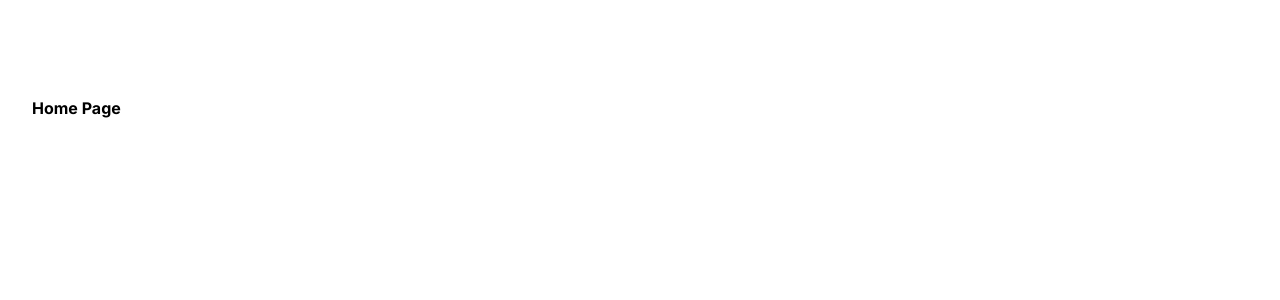
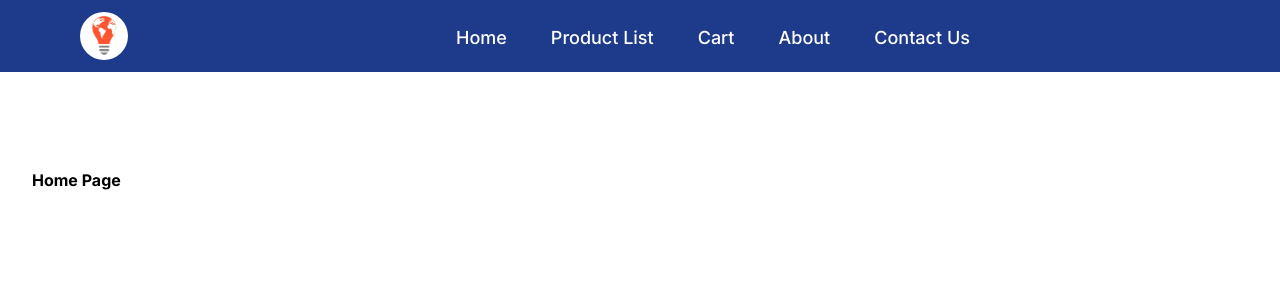
Before and after one commit to Bay-Valley-Tech-Code-Academy/UI-Tool-Kit, a Next.js app: page / in a window 1280 px wide. Shown: the top 300 px of the page. Built offline with nearby package versions, Linux system fonts and the light colour scheme.

Commit message:
start navbar design

```diff
--- a/package.json
+++ b/package.json
@@ -17,6 +17,6 @@
     "postcss": "^8",
     "prettier": "^3.3.3",
     "prettier-plugin-tailwindcss": "^0.6.5",
-    "tailwindcss": "^3.4.1"
+    "tailwindcss": "^3.4.8"
   }
 }
--- /dev/null
+++ b/src/app/components/navbar.js
@@ -0,0 +1,21 @@
+import React from 'react'
+import Image from 'next/image'
+import bvtlogo from '../images/bvt-logo.png'
+
+export default function Navbar() {
+
+    return (
+        <nav className="flex sticky bg-blue-900 opacity-100 p-3 px-20 gap-80">
+            <div className="flex justify-start">
+                <Image src={bvtlogo} className="w-12 rounded-full" />
+            </div>
+            <div className="flex justify-end gap-7 mt-1 text-white font-medium text-lg">
+                <button className="hover:bg-gradient-to-r from-indigo-500 to-violet-700 p-2 rounded-lg cursor-pointer">Home</button>
+                <button className="hover:bg-blue-600 p-2 rounded-lg cursor-pointer">Product List</button>
+                <button className="hover:bg-blue-600 p-2 rounded-lg cursor-pointer">Cart</button>
+                <button className="hover:bg-blue-600 p-2 rounded-lg cursor-pointer">About</button>
+                <button className="hover:bg-blue-600 p-2 rounded-lg cursor-pointer">Contact Us</button>
+            </div>
+        </nav>
+    )
+}
--- a/src/app/page.js
+++ b/src/app/page.js
@@ -1,9 +1,14 @@
+import React from 'react'
+import Navbar from '../app/components/navbar'
+
 export default function Home() {
     return (
       <>
-    <section className='py-24'>
+      <Navbar />
+      <section className='py-24 bg-white'>
         <div className='container'>
           <h1 className='text-3x1 font-bold'> Home Page </h1>
+
         </div>
       </section>
       </>
```
Also changed, not shown: src/app/images/bvt-logo.png (added), src/app/layout.js (line endings or trailing spaces). Lines whose indentation alone changed are shown as unchanged.
